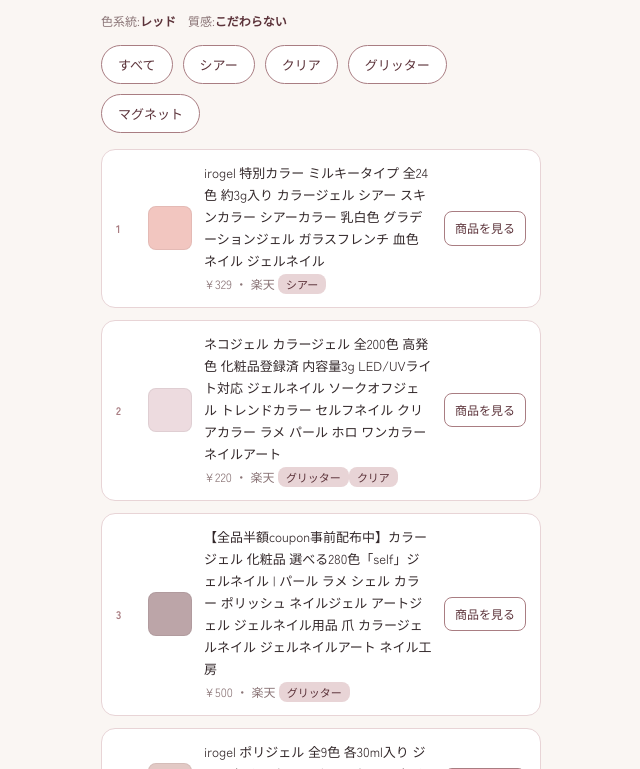
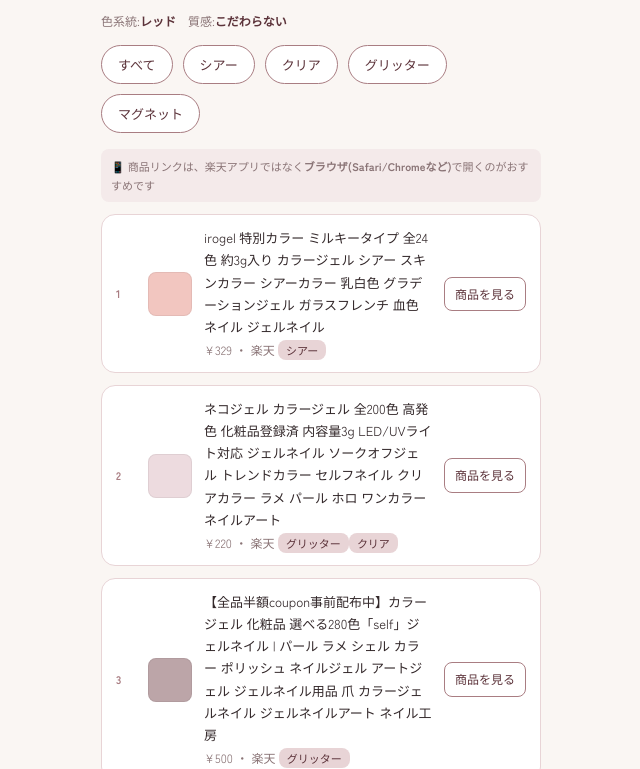
Before and after one commit to kiyononail-crypto/nailpita-prototype, a plain HTML site: page index.html in a window 1280 px wide. Both pictures are taken after a click on the button "レッド". Shown: the part 372-1141 px from the top of the page, without its empty margins (319-959 px from the left). Drawn offline with Linux system fonts and the light colour scheme.

Commit message:
Update index.html

```diff
--- a/index.html
+++ b/index.html
@@ -170,6 +170,7 @@
     <h2>人気のジェルカラー</h2>
     <div class="selection-summary" id="resultSummary"></div>
     <div class="chip-row" id="finishChips" style="margin-bottom:16px;"></div>
+    <p style="font-size:11px; color:var(--muted); background:var(--rose-50); border-radius:8px; padding:8px 10px; margin:0 0 12px;">📱 商品リンクは、楽天アプリではなく<b>ブラウザ(Safari/Chromeなど)</b>で開くのがおすすめです</p>
     <div id="productList"></div>
     <div class="action-row">
       <button id="moreColorsBtn">気に入らない場合→次の5件</button>
@@ -196,6 +197,7 @@
     <h2>人気のネイルパーツ</h2>
     <div class="selection-summary" id="chosenColorSummary"></div>
     <div class="selection-summary" id="partsSelectedCount"></div>
+    <p style="font-size:11px; color:var(--muted); background:var(--rose-50); border-radius:8px; padding:8px 10px; margin:0 0 12px;">📱 商品リンクは、楽天アプリではなく<b>ブラウザ(Safari/Chromeなど)</b>で開くのがおすすめです</p>
     <div id="partsList"></div>
     <div class="action-row">
       <button id="morePartsBtn">気に入らない場合→次の5件</button>
```
